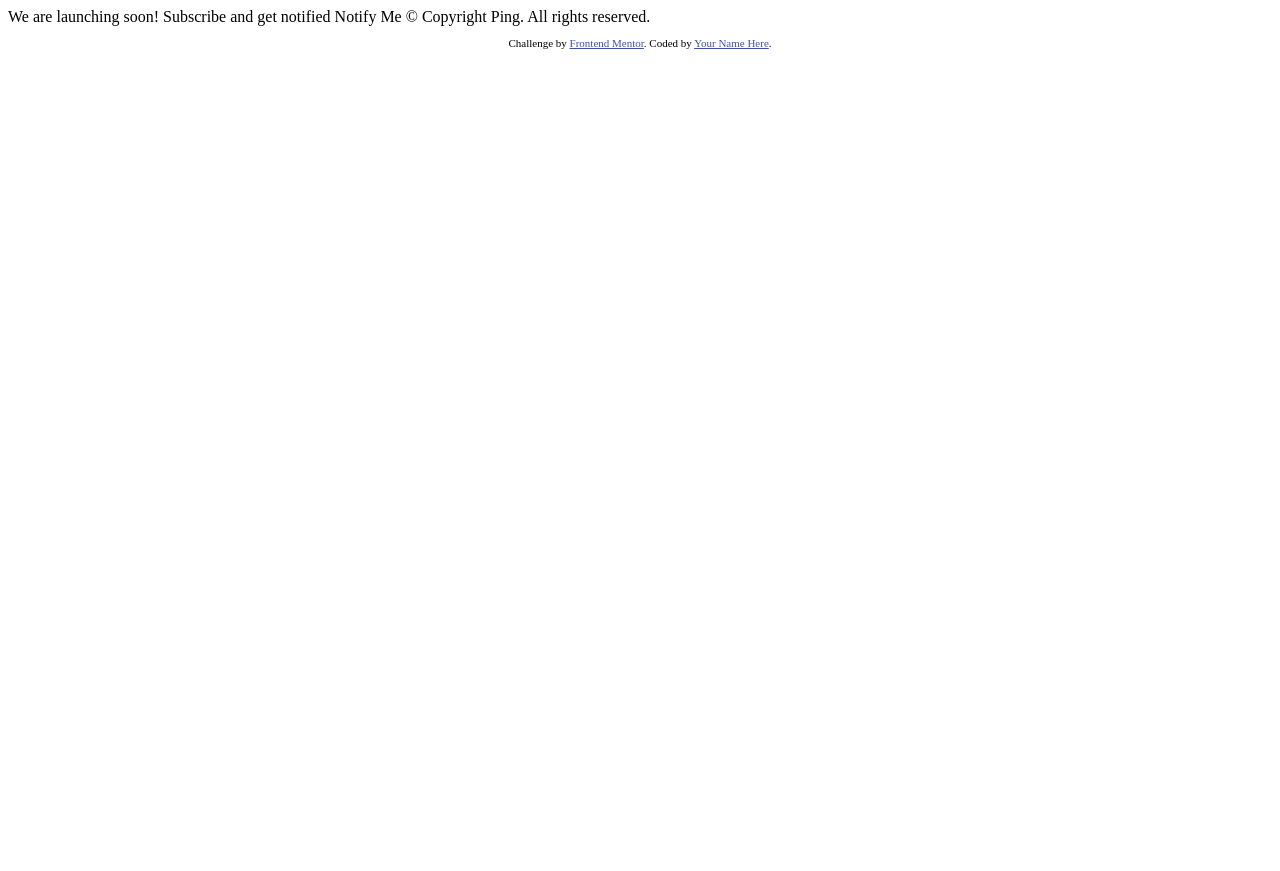
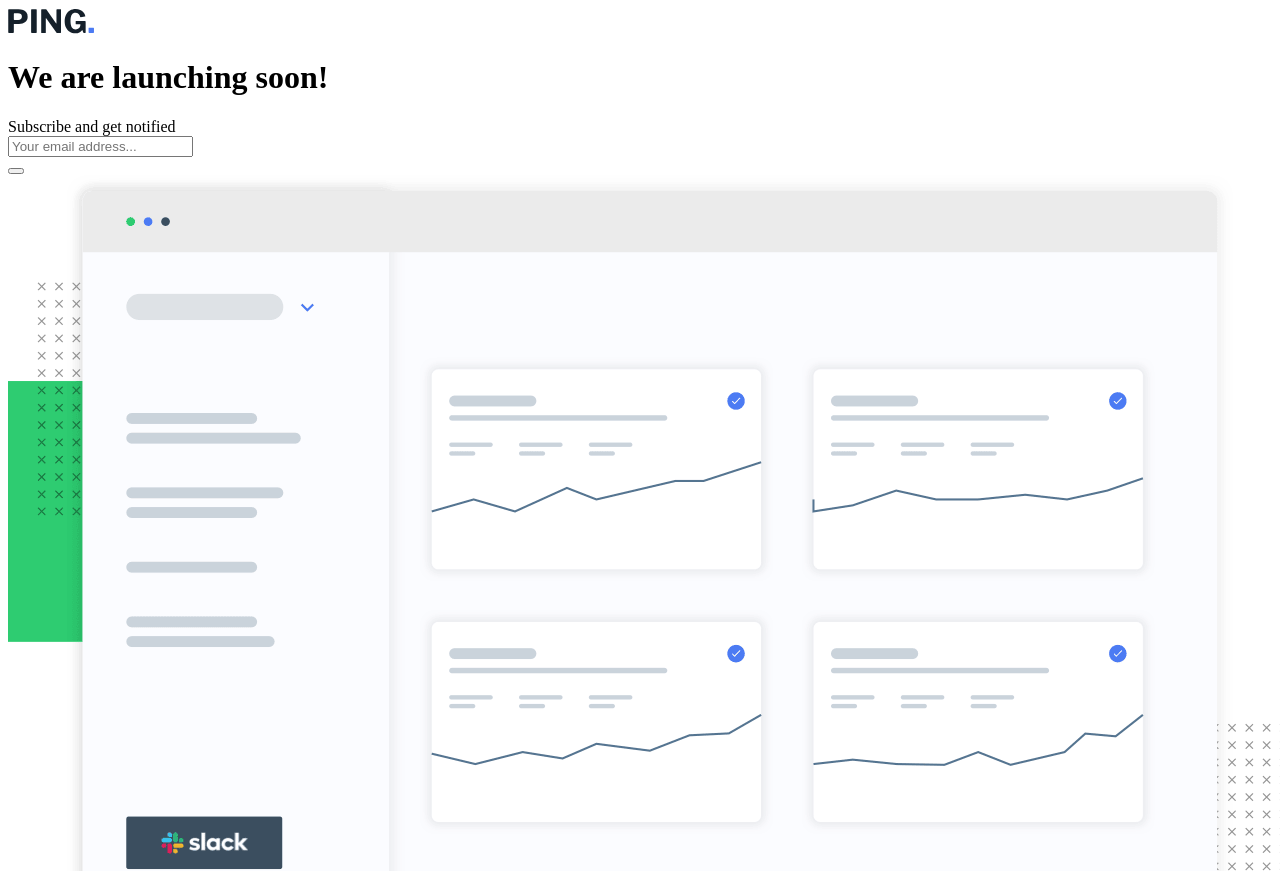
Before and after one commit to Piotrek1994/Ping-single-column-coming-soon-page, a plain HTML site: page index.html in a window 1280 px wide. Shown: the top 871 px of the page. Before the commit the page ends 800 px from the top, so only its background shows below. Drawn offline with Linux system fonts and the light colour scheme.

Commit message:
Creating html

```diff
--- a/index.html
+++ b/index.html
@@ -1,28 +1,57 @@
 <!DOCTYPE html>
 <html lang="en">
+
 <head>
   <meta charset="UTF-8">
-  <meta name="viewport" content="width=device-width, initial-scale=1.0"> <!-- displays site properly based on user's device -->
-
+  <meta name="viewport" content="width=device-width, initial-scale=1.0">
+  <script src="https://kit.fontawesome.com/010679bc69.js" crossorigin="anonymous"></script>
   <link rel="icon" type="image/png" sizes="32x32" href="./images/favicon-32x32.png">
-
-  <title>Frontend Mentor | Ping coming soon page</title>
-
-  <!-- Feel free to remove these styles or customise in your own stylesheet 👍 -->
-  <style>
-    .attribution { font-size: 11px; text-align: center; }
-    .attribution a { color: hsl(228, 45%, 44%); }
-  </style>
+  <link rel="stylesheet" href="main.css">
+  <title>Ping coming soon page</title>
 </head>
 <body>
 
-  We are launching soon!
+  <header>
+    <div class="logo">
+      <img src="images/logo.svg" alt="">
+    </div>
+    <h1> We are launching soon!</h1>
+    <div class="sub-text">Subscribe and get notified</div>
 
-  Subscribe and get notified
+  </header>
+
+  <main>
+
+
+
+    <form action="">
+      <input class="email-input" type="email" placeholder="Your email address...">
+    </form>
+    <button class="notify"></button>
+    <div class="dash-board_img">
+      <img src="images/illustration-dashboard.png" alt="">
+    </div>
+    <div class="bottom-icons">
+
+    </div>
+
+  </main>
+
+
+
+
+
+
+
 
   Notify Me
 
   &copy; Copyright Ping. All rights reserved.
+
+
+
+
+
 
   <footer>
     <p class="attribution">
@@ -31,4 +60,5 @@
     </p>
   </footer>
 </body>
+
 </html>
```
Also changed, not shown: main.css (added).
